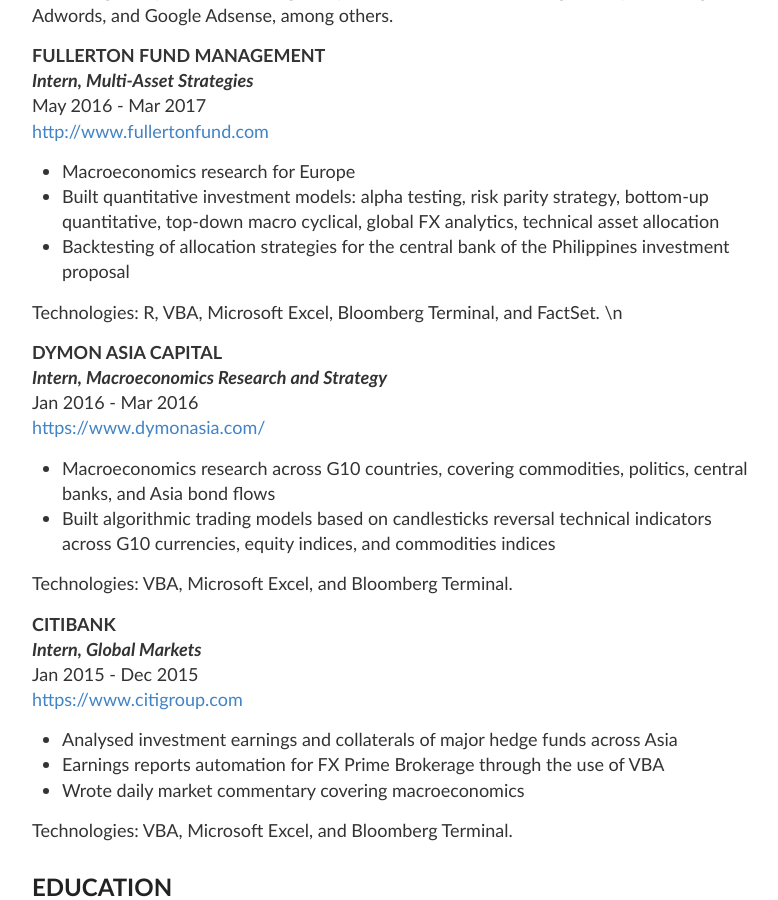
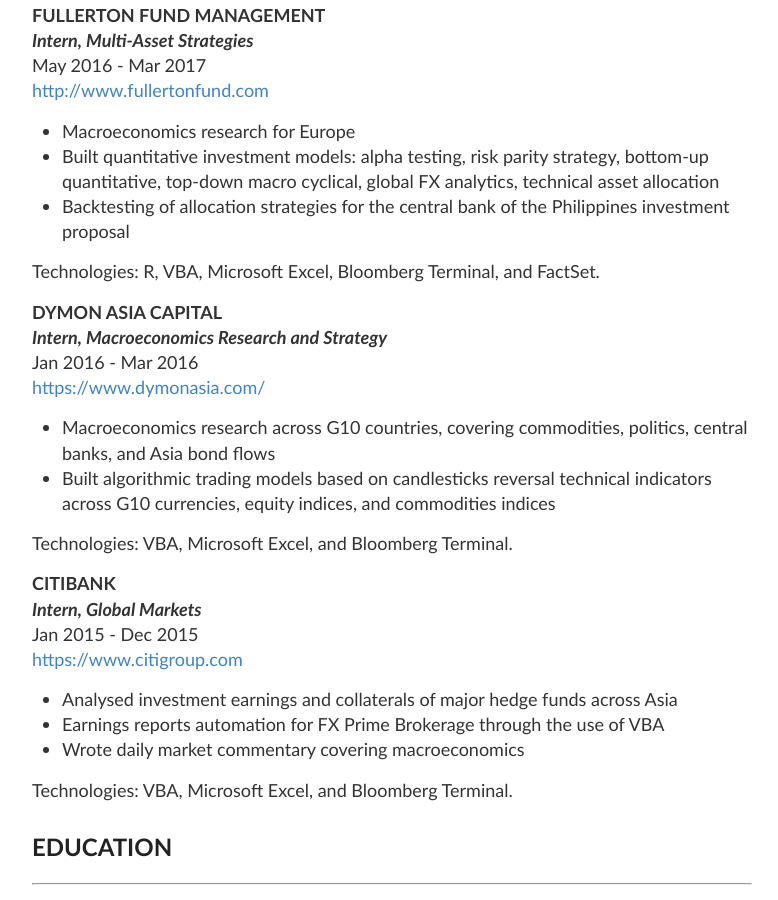
Before and after one commit to wngaw/wngaw.github.io, a Jekyll site: the page built from resume.md, in a window 1280 px wide and 900 px high, scrolled down 2158 px. Shown: the whole window, without its empty margins (248-1026 px from the left). Built offline with Jekyll 4.4.1, drawn with Linux system fonts in a browser that asks for light colours.

Commit message:
add breakline

```diff
--- a/resume.md
+++ b/resume.md
@@ -32,7 +32,6 @@
 - Built a statistics engine that enabled analysts to easily evaluate statistical significance and minimum sample size of their experiments
 
 Technologies: AWS Elastic Compute Cloud (EC2), AWS Elastic MapReduce (EMR), AWS Redshift, AWS Simple Storage Service (S3), AWS DynamoDB, Google Compute Engine, Google Cloud SQL, Google BigQuery, Google Cloud Storage, Google Kubernetes Engine, Oracle Database, LevelDB, Spark, Docker, Elasticsearch, Python, Java, Airflow, MLflow, Django, Springboot, Tableau, BitBucket, Jira, among others.
-
 <br />
 
 **UBER TECHNOLOGIES**
@@ -47,6 +46,7 @@
 - Built restaurant scorecard for 32 cities and 600 geofences in APAC that evaluates restaurants performance across economics, selection, and operations metrics
 
 Technologies: Python, SQL, Hive, Presto, Vertica, BigQuery, Tableau, Docker, Uber's Piper (a fork from Airbnb's Airflow), Git, Phabricator, Jenkins, and Jira, among others.
+<br />
 
 **GOOGLE**
 _**Graduate Trainee, Squared Data & Analytics**_
@@ -56,6 +56,7 @@
 - On-site training in Web Analytics, Predictive & Text Analytics, R, Python, Tableau, SQL, and Big Query, among others
 
 Technologies: Python, R, SQL, BigQuery, Tableau, Data Studio, Google Analytics, Google Adwords, and Google Adsense, among others.
+<br />
 
 **FULLERTON FUND MANAGEMENT**
 _**Intern, Multi-Asset Strategies**_
@@ -66,7 +67,7 @@
 - Backtesting of allocation strategies for the central bank of the Philippines investment proposal
 
 Technologies: R, VBA, Microsoft Excel, Bloomberg Terminal, and FactSet.
-\n
+<br />
 
 **DYMON ASIA CAPITAL**
 _**Intern, Macroeconomics Research and Strategy**_
@@ -76,6 +77,7 @@
 - Built algorithmic trading models based on candlesticks reversal technical indicators across G10 currencies, equity indices, and commodities indices
 
 Technologies: VBA, Microsoft Excel, and Bloomberg Terminal.
+<br />
 
 **CITIBANK**
 _**Intern, Global Markets**_
```
